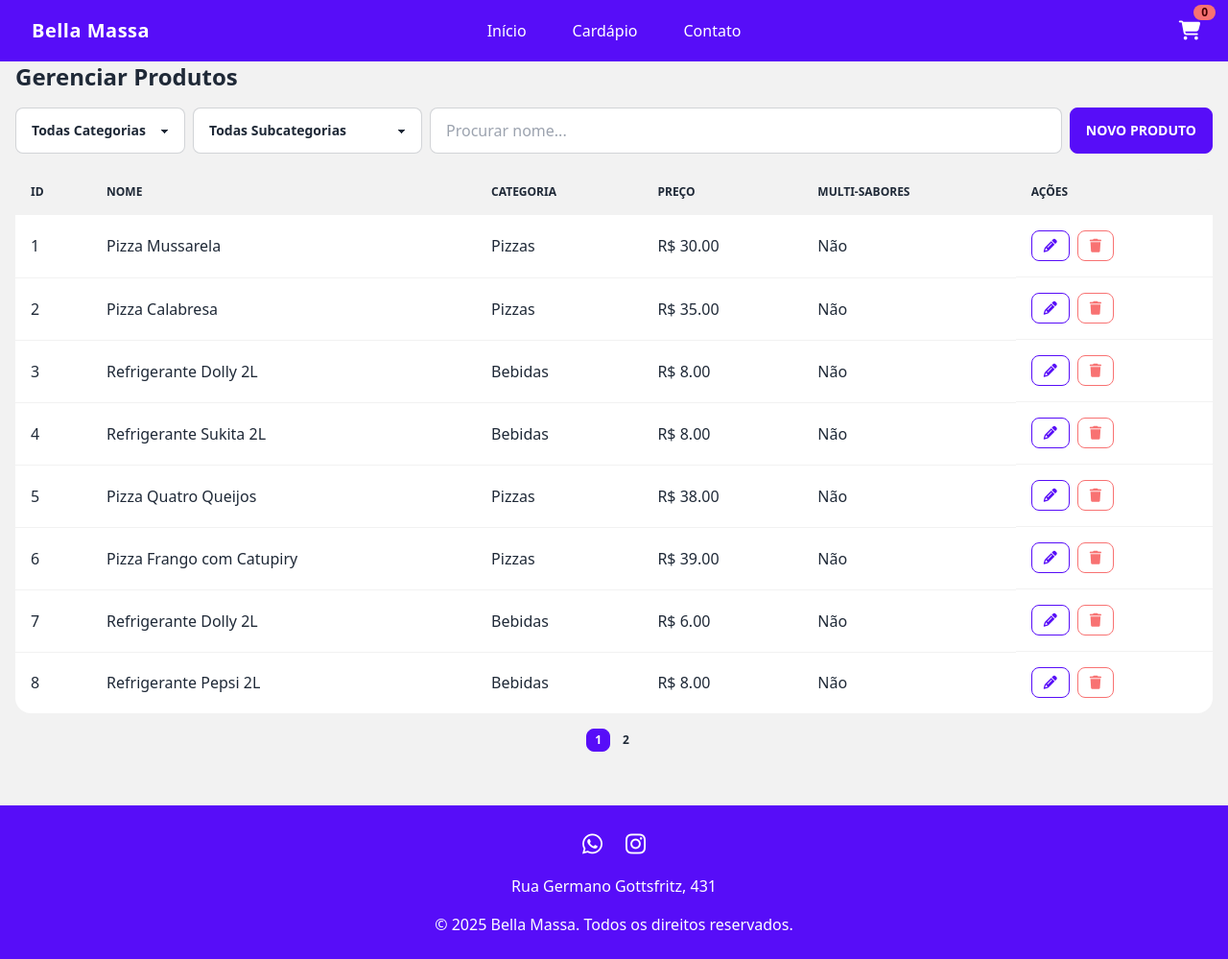
After one commit to alvesfers/chef-pizzaria, a PHP site: page /produtos.php in a window 1280 px wide. The commit adds this page. Shown: the whole page at 96% size. Run offline with PHP 8.4, Linux system fonts and the light colour scheme; data comes from the database, SQL or seed files in the repository; some libraries are stand-ins or nearby versions.

Commit message:
new att crud_produto

```diff
--- a/assets/footer.php
+++ b/assets/footer.php
@@ -28,16 +28,18 @@
     <script src="https://cdnjs.cloudflare.com/ajax/libs/jquery.mask/1.14.16/jquery.mask.min.js"></script>
     <script src="https://cdn.jsdelivr.net/npm/sweetalert2@11"></script>
     <script>
-      $(document).ready(function(){
-        function doLogout(){
-          $.post('logout.php', {}, function(response){
-            if(response.status === 'ok'){
+      $(document).ready(function() {
+        function doLogout() {
+          $.post('logout.php', {}, function(response) {
+              if (response.status === 'ok') {
                 Swal.fire({
                   title: 'Deslogado!',
                   text: 'Você saiu da sua conta.',
                   icon: 'success',
                   confirmButtonText: 'OK'
-              }).then(() => { window.location.href = 'index.php'; });
+                }).then(() => {
+                  window.location.href = 'index.php';
+                });
               } else {
                 Swal.fire('Erro', 'Não foi possível sair.', 'error');
               }
@@ -47,14 +49,18 @@
             });
         }
 
-        $('#btnLogout, #btnLogoutMobile').click(function(e){
+        $('#btnLogout, #btnLogoutMobile').click(function(e) {
           e.preventDefault();
           doLogout();
         });
 
         $('#telefone').mask('(00) 00000-0000');
         $('#cep').mask('00000-000');
+        $('#pf-valor.currency').mask('#.##0,00', {
+          reverse: true
+        });
       });
     </script>
     </body>
+
     </html>
--- /dev/null
+++ b/assets/js/produtos.js
@@ -0,0 +1,263 @@
+// produtos.js
+(function ($) {
+    // --- referências injetadas via PHP ---
+    const CATS = window.__categorias__;      // [{id_categoria, nome_categoria, …}, …]
+    const SUBS = window.__subcategorias__;   // [{id_subcategoria, nome_subcategoria, id_categoria}, …]
+    const ALLP = window.__produtos__;        // [{id_produto,nome,…,qtd_sabores,subcategorias:[…]}, …]
+    const TIPOCAT = window.__tipoCat__;         // [{id_categoria,id_tipo_adicional,nome_tipo_adicional,max_escolha}, …]
+    const ADDS = window.__adicionais__;      // [{id_adicional,id_tipo_adicional,nome,preco}, …]
+
+    // --- estado ---
+    let filtered = [...ALLP];
+    let page = 1;
+    const perPage = 8;
+
+    // --- 1) render da tabela e paginação ---
+    function renderTable() {
+        const start = (page - 1) * perPage;
+        const slice = filtered.slice(start, start + perPage);
+        const $b = $('#product-table-body').empty();
+        slice.forEach(p => {
+            $b.append(`
+              <tr>
+                <td>${p.id_produto}</td>
+                <td>${p.nome}</td>
+                <td>${p.nome_categoria || ''}</td>
+                <td>R$ ${parseFloat(p.valor_produto).toFixed(2)}</td>
+                <td>${p.qtd_sabores > 1 ? 'Sim' : 'Não'}</td>
+                <td class="flex gap-2">
+                  <button class="btn btn-sm btn-outline btn-primary btn-edit" data-id="${p.id_produto}">
+                    <i class="fa fa-pencil"></i>
+                  </button>
+                  <button class="btn btn-sm btn-outline btn-error btn-del" data-id="${p.id_produto}">
+                    <i class="fa fa-trash"></i>
+                  </button>
+                </td>
+              </tr>`);
+        });
+        renderPagination();
+    }
+    function renderPagination() {
+        const total = Math.ceil(filtered.length / perPage);
+        const $pg = $('#pagination').empty();
+        for (let i = 1; i <= total; i++) {
+            $pg.append(`
+              <button class="btn btn-xs ${i === page ? 'btn-primary' : 'btn-ghost'} mr-1"
+                      data-page="${i}">${i}</button>`);
+        }
+    }
+
+    // --- 2) filtros ---
+    function applyFilter() {
+        const cat = $('#filter-category').val();
+        const sub = $('#filter-subcategory').val();
+        const txt = $('#filter-name').val().toLowerCase();
+        filtered = ALLP.filter(p => {
+            const ok1 = !cat || p.id_categoria == cat;
+            const ok2 = !sub || SUBS.find(s => s.id_subcategoria == sub).id_categoria == p.id_categoria;
+            const ok3 = !txt || p.nome.toLowerCase().includes(txt);
+            return ok1 && ok2 && ok3;
+        });
+        page = 1;
+        renderTable();
+    }
+
+    // --- 3) popula selects de filtro ---
+    function buildFilterOptions() {
+        const $fc = $('#filter-category').empty().append('<option value="">Todas Categorias</option>');
+        CATS.forEach(c => $fc.append(`<option value="${c.id_categoria}">${c.nome_categoria}</option>`));
+        buildFilterSubcats();
+    }
+    function buildFilterSubcats() {
+        const cat = $('#filter-category').val();
+        const $fs = $('#filter-subcategory').empty().append('<option value="">Todas Subcategorias</option>');
+        SUBS.filter(s => !cat || s.id_categoria == cat)
+            .forEach(s => $fs.append(`<option value="${s.id_subcategoria}">${s.nome_subcategoria}</option>`));
+    }
+
+    // --- 4) abre / popula modal ---
+    function openForm(prod = null) {
+        const isEdit = !!prod;
+        $('#modal-title').text(isEdit ? 'Editar Produto' : 'Novo Produto');
+        const f = $('#product-form')[0];
+        f.reset();
+        // limpa grupos dinâmicos
+        $('#pf-qtd-sabores, #pf-tipo-calculo-group, #pf-inclusos-section')
+            .addClass('hidden');
+        $('#pf-tipos,#pf-inclusos-quantidade,#pf-inclusos-itens').empty();
+        buildModalSubcats();
+        if (isEdit) {
+            console.log(prod)
+            $('#pf-id').val(prod.id_produto);
+            $('#pf-nome').val(prod.nome);
+            $('#pf-categoria').val(prod.id_categoria);
+            $('#pf-valor').val(parseFloat(prod.valor_produto).toFixed(2));
+            $('#pf-estoque').val(prod.qtd_produto || 0);
+            $('#pf-descricao').val(prod.descricao_produto || '');
+            // sabores
+            $('#pf-qtd-sabores').val(prod.qtd_sabores);
+            if (prod.qtd_sabores > 1) {
+                $('#pf-qtd-sabores').trigger('input');
+                $('#pf-tipo-calculo').val(prod.tipo_calculo_preco || 'maior');
+            }
+            // subcategorias
+            if (Array.isArray(prod.subcategorias)) {
+                $('#pf-subcategorias input').prop('checked', false);
+                prod.subcategorias.forEach(sc => {
+                    $(`#pf-subcategorias input[value="${sc.id_subcategoria}"]`)
+                        .prop('checked', true);
+                });
+            }
+            // inclusos
+            $('#pf-has-inclusos').val(prod.has_inclusos ? '1' : '0');
+            if (prod.has_inclusos) {
+                $('#pf-has-inclusos').trigger('change');
+                $('#pf-incluso_mode').val(prod.incluso_mode || '0');
+            }
+        }
+        buildTipos();
+        $('#modal-product').prop('checked', true);
+    }
+
+    function buildModalSubcats() {
+        const $ms = $('#pf-subcategorias').empty();
+        SUBS.forEach(s => {
+            $ms.append(`
+              <label class="flex items-center gap-2">
+                <input type="checkbox" name="subcategorias[]" value="${s.id_subcategoria}" />
+                <span>${s.nome_subcategoria}</span>
+              </label>`);
+        });
+    }
+
+    // --- 5) tipos de adicionais / inclusos ---
+    function buildTipos() {
+        const cat = +$('#pf-categoria').val();
+        const grupos = TIPOCAT.filter(tc => tc.id_categoria == cat);
+        let htmlQtd = '', htmlItens = '';
+        grupos.forEach(g => {
+            // quantidade
+            htmlQtd += `
+              <div class="flex items-center gap-2">
+                <label>${g.nome_tipo_adicional} (até)
+                  <input type="number"
+                         class="input input-xs w-16 pf-maxinc"
+                         data-tipo="${g.id_tipo_adicional}"
+                         name="inclusos_qtd[${g.id_tipo_adicional}]"
+                         value="${g.max_escolha}"
+                         min="0"
+                  /> inclusos
+                </label>
+              </div>`;
+            // itens
+            const adds = ADDS.filter(a => a.id_tipo_adicional == g.id_tipo_adicional);
+            let bloc = `<h4 class="font-semibold">${g.nome_tipo_adicional}</h4><div class="grid grid-cols-2 gap-2">`;
+            adds.forEach(a => {
+                bloc += `
+                  <label class="flex items-center gap-2 text-sm">
+                    <input type="checkbox"
+                           class="pf-incluso-itens"
+                           name="inclusos_itens[]"
+                           value="${a.id_adicional}"
+                    /> ${a.nome} — R$${parseFloat(a.preco).toFixed(2)}
+                  </label>`;
+            });
+            bloc += '</div>';
+            htmlItens += `<div class="mb-2">${bloc}</div>`;
+        });
+        $('#pf-inclusos-quantidade').html(htmlQtd);
+        $('#pf-inclusos-itens').html(htmlItens);
+    }
+
+    // --- 6) submit do form ---
+    $('#product-form').on('submit', function (e) {
+        e.preventDefault();
+        const data = {};
+        $(this).serializeArray().forEach(x => data[x.name] = x.value);
+        data.produto_ativo = 1;
+        data.qtd_sabores = +$('#pf-qtd-sabores').val() || 1;
+        data.tipo_calculo_preco = $('#pf-tipo-calculo').val() || 'maior';
+        data.subcategorias = $('#pf-subcategorias input:checked').map((_, cb) => +cb.value).get();
+        // inclusos
+        if ($('#pf-has-inclusos').val() === '1') {
+            data.has_inclusos = 1;
+            data.incluso_mode = $('#pf-incluso_mode').val();
+            if (data.incluso_mode === '0') {
+                data.inclusos_qtd = {};
+                $('.pf-maxinc').each(function () {
+                    data.inclusos_qtd[$(this).data('tipo')] = +$(this).val();
+                });
+            } else {
+                data.inclusos_itens = $('.pf-incluso-itens:checked').map((_, cb) => +cb.value).get();
+            }
+        } else data.has_inclusos = 0;
+
+        $.ajax({
+            url: 'crud/crud_produto.php',
+            method: 'POST',
+            contentType: 'application/json',
+            data: JSON.stringify(data),
+            success(res) {
+                if (res.status === 'ok') {
+                    const idx = ALLP.findIndex(p => p.id_produto == res.id);
+                    if (idx >= 0) Object.assign(ALLP[idx], data);
+                    applyFilter();
+                    $('#modal-product').prop('checked', false);
+                } else Swal.fire('Erro', res.mensagem, 'error');
+            }
+        });
+    });
+
+    // --- 7) delegação de eventos ---
+    $(document)
+        .on('change', '#filter-category', () => {
+            buildFilterSubcats(); applyFilter();
+        })
+        .on('change', '#filter-subcategory', applyFilter)
+        .on('input', '#filter-name', applyFilter)
+        .on('click', '#pagination button', function () {
+            page = +$(this).data('page'); renderTable();
+        })
+        .on('click', '#btn-new-product', () => openForm(null))
+        .on('click', '.btn-edit', function () {
+            const id = +$(this).data('id'),
+                prod = ALLP.find(p => p.id_produto === id);
+            openForm(prod);
+        })
+        .on('click', '.btn-del', function () {
+            if (!confirm('Excluir este produto?')) return;
+            const id = +$(this).data('id');
+            $.post('crud/crud_produto.php',
+                JSON.stringify({ action: 'delete', id_produto: id }),
+                res => {
+                    if (res.status === 'ok') {
+                        const i = ALLP.findIndex(p => p.id_produto === id);
+                        if (i >= 0) ALLP.splice(i, 1);
+                        applyFilter();
+                    } else Swal.fire('Erro', res.mensagem, 'error');
+                }, 'json');
+        })
+        .on('change', '#pf-categoria', buildTipos)
+        .on('input', '#pf-qtd-sabores', function () {
+            if (+this.value > 1) $('#pf-tipo-calculo-group').removeClass('hidden');
+            else $('#pf-tipo-calculo-group').addClass('hidden');
+        })
+        .on('change', '#pf-has-inclusos', function () {
+            if (this.value === '1') $('#pf-inclusos-section').removeClass('hidden');
+            else $('#pf-inclusos-section').addClass('hidden');
+        })
+        .on('change', '#pf-incluso_mode', function () {
+            if (this.value === '0') {
+                $('#pf-inclusos-quantidade').removeClass('hidden');
+                $('#pf-inclusos-itens').addClass('hidden');
+            } else {
+                $('#pf-inclusos-quantidade').addClass('hidden');
+                $('#pf-inclusos-itens').removeClass('hidden');
+            }
+        });
+
+    // --- inicialização ---
+    buildFilterOptions();
+    applyFilter();
+
+})(jQuery);
--- a/bd/pizza (8).sql
+++ b/bd/pizza (8).sql
@@ -3,7 +3,7 @@
 -- https://www.phpmyadmin.net/
 --
 -- Host: 127.0.0.1
--- Tempo de geração: 08/05/2025 às 17:45
+-- Tempo de geração: 08/05/2025 às 23:30
 -- Versão do servidor: 10.4.32-MariaDB
 -- Versão do PHP: 8.2.12
 
--- /dev/null
+++ b/produtos.php
@@ -0,0 +1,247 @@
+<?php
+// produtos.php
+include_once 'assets/header.php';
+
+// --- Puxa do banco ---
+$categorias = $pdo->query("
+  SELECT id_categoria, nome_categoria
+    FROM tb_categoria
+   WHERE categoria_ativa = 1
+   ORDER BY ordem_exibicao
+")->fetchAll(PDO::FETCH_ASSOC);
+
+$subcats = $pdo->query("
+  SELECT sc.id_subcategoria, sc.nome_subcategoria, scc.id_categoria
+    FROM tb_subcategoria sc
+    JOIN tb_subcategoria_categoria scc USING(id_subcategoria)
+   WHERE sc.subcategoria_ativa = 1
+")->fetchAll(PDO::FETCH_ASSOC);
+
+// produtos ativos
+$produtos = $pdo->query("
+  SELECT p.id_produto, p.nome_produto AS nome, p.id_categoria, p.valor_produto, p.qtd_sabores, c.nome_categoria
+    FROM tb_produto p
+    LEFT JOIN tb_categoria c USING(id_categoria)
+   WHERE p.produto_ativo = 1
+   ORDER BY p.id_produto
+")->fetchAll(PDO::FETCH_ASSOC);
+
+// tipos de adicionais definidos para cada categoria
+$tipoCat = $pdo->query("
+  SELECT tac.id_tipo_adicional, tac.id_categoria, ta.nome_tipo_adicional, ta.max_escolha
+    FROM tb_tipo_adicional_categoria tac
+    JOIN tb_tipo_adicional ta USING(id_tipo_adicional)
+")->fetchAll(PDO::FETCH_ASSOC);
+
+// todos os adicionais ativos
+$adicionais = $pdo->query("
+  SELECT id_adicional, id_tipo_adicional, nome_adicional AS nome, valor_adicional AS preco
+    FROM tb_adicional
+   WHERE adicional_ativo = 1
+")->fetchAll(PDO::FETCH_ASSOC);
+
+// mapeia arrays para JS
+?>
+<div class="container mx-auto p-4">
+    <h1 class="text-2xl font-bold mb-4">Gerenciar Produtos</h1>
+
+    <!-- filtros + botão novo -->
+    <div class="flex gap-2 mb-4">
+        <select id="filter-category" class="select select-bordered">
+            <option value="">Todas Categorias</option>
+            <?php foreach ($categorias as $c): ?>
+                <option value="<?= $c['id_categoria'] ?>"><?= htmlspecialchars($c['nome_categoria']) ?></option>
+            <?php endforeach; ?>
+        </select>
+
+        <select id="filter-subcategory" class="select select-bordered">
+            <option value="">Todas Subcategorias</option>
+            <?php foreach ($subcats as $s): ?>
+                <option value="<?= $s['id_subcategoria'] ?>"
+                    data-cat="<?= $s['id_categoria'] ?>">
+                    <?= htmlspecialchars($s['nome_subcategoria']) ?>
+                </option>
+            <?php endforeach; ?>
+        </select>
+
+        <input type="text"
+            id="filter-name"
+            placeholder="Procurar nome..."
+            class="input input-bordered flex-grow" />
+
+        <button id="btn-new-product" class="btn btn-primary">Novo Produto</button>
+    </div>
+
+    <!-- tabela de produtos -->
+    <table class="table w-full">
+        <thead>
+            <tr>
+                <th>ID</th>
+                <th>Nome</th>
+                <th>Categoria</th>
+                <th>Preço</th>
+                <th>Multi-Sabores</th>
+                <th>Ações</th>
+            </tr>
+        </thead>
+        <tbody id="product-table-body"></tbody>
+    </table>
+
+    <!-- paginação -->
+    <div id="pagination" class="flex justify-center mt-4"></div>
+</div>
+
+<!-- Modal Cadastro/Edição de Produto -->
+<input type="checkbox" id="modal-product" class="modal-toggle" />
+<div class="modal">
+    <div class="modal-box max-w-3xl">
+        <h3 id="modal-title" class="font-bold text-lg mb-4">Novo Produto</h3>
+        <form id="product-form">
+            <!-- campo oculto para o ID em edição -->
+            <input type="hidden" id="pf-id" name="id_produto" />
+
+            <!-- 1) Nome / Categoria -->
+            <div class="grid grid-cols-3 gap-4 mb-4">
+                <div class="col-span-2">
+                    <label class="block font-medium mb-1">Nome</label>
+                    <input
+                        type="text"
+                        id="pf-nome"
+                        name="nome_produto"
+                        class="input input-bordered w-full"
+                        required />
+                </div>
+                <div>
+                    <label class="block font-medium mb-1">Categoria</label>
+                    <select
+                        id="pf-categoria"
+                        name="id_categoria"
+                        class="select select-bordered w-full"
+                        required>
+                        <option value="">— selecione —</option>
+                        <?php foreach ($categorias as $c): ?>
+                            <option value="<?= $c['id_categoria'] ?>">
+                                <?= htmlspecialchars($c['nome_categoria']) ?>
+                            </option>
+                        <?php endforeach; ?>
+                    </select>
+                </div>
+            </div>
+
+            <!-- 2) Preço / Estoque / Descrição -->
+            <div class="grid grid-cols-3 gap-4 mb-4">
+                <div>
+                    <label class="block font-medium mb-1">Preço</label>
+                    <input
+                        type="text"
+                        id="pf-valor"
+                        name="valor_produto"
+                        class="input input-bordered w-full currency"
+                        required />
+                </div>
+                <div>
+                    <label class="block font-medium mb-1">Qtd Estoque</label>
+                    <input
+                        type="number"
+                        id="pf-estoque"
+                        name="qtd_produto"
+                        class="input input-bordered w-full"
+                        min="0" />
+                </div>
+                <div class="col-span-1">
+                    <label class="block font-medium mb-1">Descrição</label>
+                    <textarea
+                        id="pf-descricao"
+                        name="descricao_produto"
+                        class="textarea textarea-bordered w-full"
+                        rows="2"></textarea>
+                </div>
+            </div>
+
+            <!-- 3) Subcategorias -->
+            <div class="mb-4">
+                <label class="block font-medium mb-1">Subcategorias</label>
+                <div
+                    id="pf-subcategorias"
+                    class="grid grid-cols-3 gap-2 max-h-32 overflow-auto border p-2 rounded">
+                    <!-- JS irá popular aqui com checkboxes -->
+                </div>
+            </div>
+
+            <!-- 4) Sabores / Tipo de Cálculo / Inclusos -->
+            <div class="grid grid-cols-4 gap-4 mb-4">
+                <div>
+                    <label class="block font-medium mb-1">Qtd Sabores</label>
+                    <input
+                        type="number"
+                        id="pf-qtd-sabores"
+                        name="qtd_sabores"
+                        class="input input-bordered w-full"
+                        min="1" />
+                </div>
+                <div id="pf-tipo-calculo-group" class="hidden">
+                    <label class="block font-medium mb-1">Tipo de Cálculo</label>
+                    <select
+                        id="pf-tipo-calculo"
+                        name="tipo_calculo_preco"
+                        class="select select-bordered w-full">
+                        <option value="maior">Maior</option>
+                        <option value="media">Média</option>
+                    </select>
+                </div>
+                <div>
+                    <label class="block font-medium mb-1">Adicionais inclusos?</label>
+                    <select
+                        id="pf-has-inclusos"
+                        name="has_inclusos"
+                        class="select select-bordered w-full">
+                        <option value="0">Não</option>
+                        <option value="1">Sim</option>
+                    </select>
+                </div>
+                <div>
+                    <label class="block font-medium mb-1">Modo de Inclusos</label>
+                    <select
+                        id="pf-incluso_mode"
+                        name="incluso_mode"
+                        class="select select-bordered w-full">
+                        <option value="0">Quantidade</option>
+                        <option value="1">Itens</option>
+                    </select>
+                </div>
+            </div>
+
+            <!-- 5) Configuração de inclusos (quantidade ou itens) -->
+            <div
+                id="pf-inclusos-section"
+                class="hidden space-y-4 p-4 border rounded mb-4">
+                <!-- Por quantidade -->
+                <div id="pf-inclusos-quantidade" class="space-y-2">
+                    <!-- JS irá popular aqui -->
+                </div>
+                <!-- Por itens -->
+                <div id="pf-inclusos-itens" class="space-y-2 hidden">
+                    <!-- JS irá popular aqui -->
+                </div>
+            </div>
+
+            <!-- Ações -->
+            <div class="modal-action">
+                <button type="submit" class="btn btn-primary">Salvar</button>
+                <label for="modal-product" class="btn">Cancelar</label>
+            </div>
+        </form>
+    </div>
+</div>
+
+
+
+<script>
+    window.__categorias__ = <?= json_encode($categorias,    JSON_UNESCAPED_UNICODE) ?>;
+    window.__subcategorias__ = <?= json_encode($subcats,       JSON_UNESCAPED_UNICODE) ?>;
+    window.__produtos__ = <?= json_encode($produtos,     JSON_UNESCAPED_UNICODE) ?>;
+    window.__tipoCat__ = <?= json_encode($tipoCat,      JSON_UNESCAPED_UNICODE) ?>;
+    window.__adicionais__ = <?= json_encode($adicionais,   JSON_UNESCAPED_UNICODE) ?>;
+</script>
+<script src="assets/js/produtos.js"></script>
+<?php include_once 'assets/footer.php'; ?>
```
Lines whose indentation alone changed are shown as unchanged.
